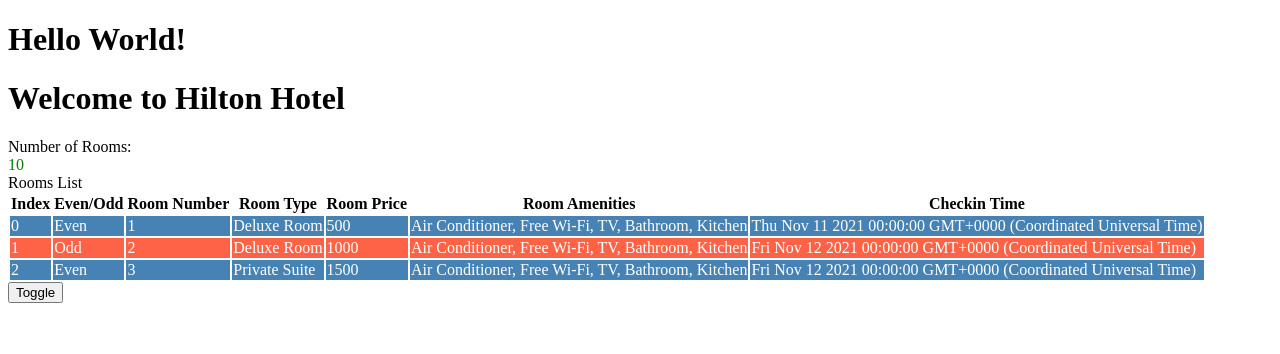
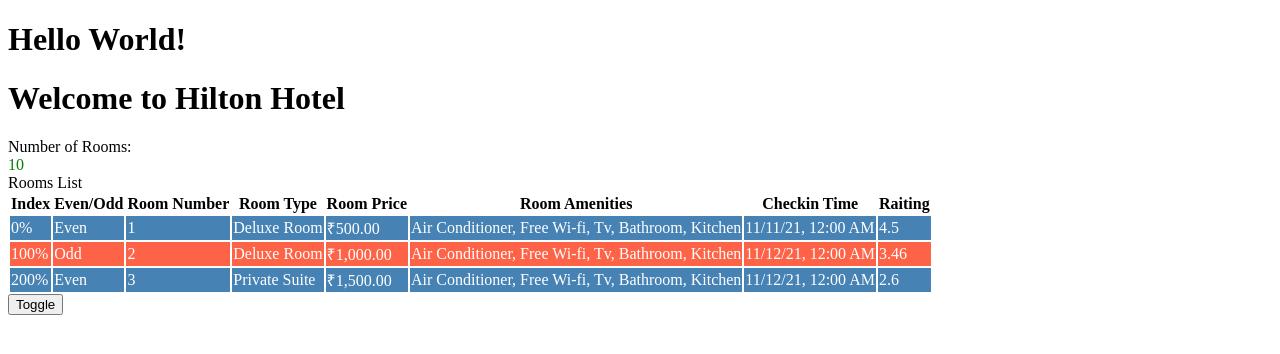
Before and after one commit to bernarth/angular-typescript, an Angular app in the folder hotelinventoryapp/: page / in a window 1280 px wide. Shown: the top 354 px of the page. Built offline with nearby package versions, Linux system fonts and the light colour scheme.

Commit message:
Add built-in pipes

```diff
--- a/hotelinventoryapp/src/app/rooms/rooms.component.html
+++ b/hotelinventoryapp/src/app/rooms/rooms.component.html
@@ -9,6 +9,8 @@
 
 <!-- Optional chaining and null knowledge collision -->
 <!-- {{rooms?.availableRooms ?? 'No rooms'}} -->
+
+<!-- {{ roomList | json }} -->
 
 <div *ngIf="rooms.availableRooms > 0">
     Rooms List
@@ -22,17 +24,19 @@
             <th>Room Price</th>
             <th>Room Amenities</th>
             <th>Checkin Time</th>
+            <th>Raiting</th>
         </tr>
         <tr
             [ngClass]="e ? 'even' : 'odd'"
-            *ngFor="let room of roomList; let e = even; let o = odd; let i = index">
-            <td>{{ i }}</td>
+            *ngFor="let room of roomList | slice : 0:3; let e = even; let o = odd; let i = index">
+            <td>{{ i | percent }}</td>
             <td>{{ e ? "Even" : "Odd" }}</td>
             <td>{{ room.roomNumber }}</td>
             <td>{{ room.roomType }}</td>
-            <td>{{ room.price }}</td>
-            <td>{{ room.amenities }}</td>
-            <td>{{ room.checkinTime }}</td>
+            <td>{{ room.price | currency : 'INR' }}</td>
+            <td>{{ room.amenities | titlecase }}</td>
+            <td>{{ room.checkinTime | date : 'short' }}</td>
+            <td>{{ room.raiting | number : '1.1-2' : 'en-us' }}</td>
         </tr>
     </table>
 </div>
--- a/hotelinventoryapp/src/app/rooms/rooms.component.ts
+++ b/hotelinventoryapp/src/app/rooms/rooms.component.ts
@@ -25,7 +25,8 @@
       price: 500,
       photos: 'https://unsplash.com/es/fotos/9Eb97-TrMrA',
       checkinTime: new Date('11-Nov-2021'),
-      checkoutTime: new Date('12-Nov-2021')
+      checkoutTime: new Date('12-Nov-2021'),
+      raiting: 4.5
     },
     {
       roomNumber: 2,
@@ -34,7 +35,8 @@
       price: 1000,
       photos: 'https://unsplash.com/es/fotos/9Eb97-TrMrA',
       checkinTime: new Date('12-Nov-2021'),
-      checkoutTime: new Date('13-Nov-2021')
+      checkoutTime: new Date('13-Nov-2021'),
+      raiting: 3.456475
     },
     {
       roomNumber: 3,
@@ -43,7 +45,8 @@
       price: 1500,
       photos: 'https://unsplash.com/es/fotos/9Eb97-TrMrA',
       checkinTime: new Date('12-Nov-2021'),
-      checkoutTime: new Date('13-Nov-2021')
+      checkoutTime: new Date('13-Nov-2021'),
+      raiting: 2.6
     }
   ];
 
--- a/hotelinventoryapp/src/app/rooms/rooms.ts
+++ b/hotelinventoryapp/src/app/rooms/rooms.ts
@@ -13,6 +13,7 @@
   photos: string;
   checkinTime: Date;
   checkoutTime: Date;
+  raiting: number;
 }
 
 // This interface will have some rooms information
```
